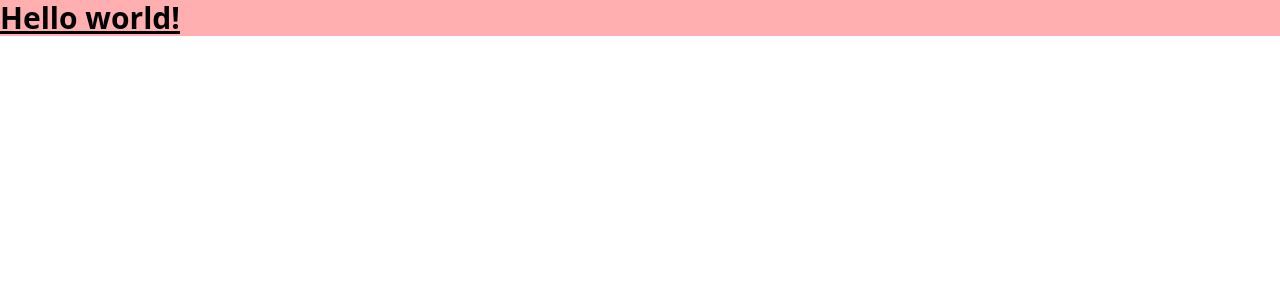
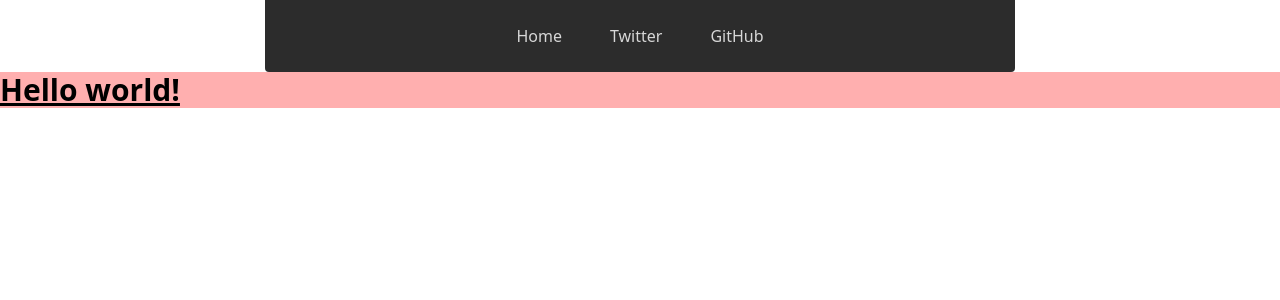
Before and after one commit to ferruhcihan/next.js-sanity-blog-app, a Next.js app: page / in a window 1280 px wide. Shown: the top 300 px of the page. Built offline with nearby package versions, Linux system fonts and the light colour scheme.

Commit message:
feat:update index.tsx

```diff
--- a/pages/index.tsx
+++ b/pages/index.tsx
@@ -1,9 +1,15 @@
 import type { NextPage } from "next";
 import Head from "next/head";
 import Image from "next/image";
+import { Toolbar } from "../components/toolbar";
 
 const Home: NextPage = () => {
-  return <h1 className="text-3xl font-bold underline bg-red">Hello world!</h1>;
+  return (
+    <div>
+      <Toolbar />
+      <h1 className="text-3xl font-bold underline bg-red">Hello world!</h1>
+    </div>
+  );
 };
 
 export default Home;
```
